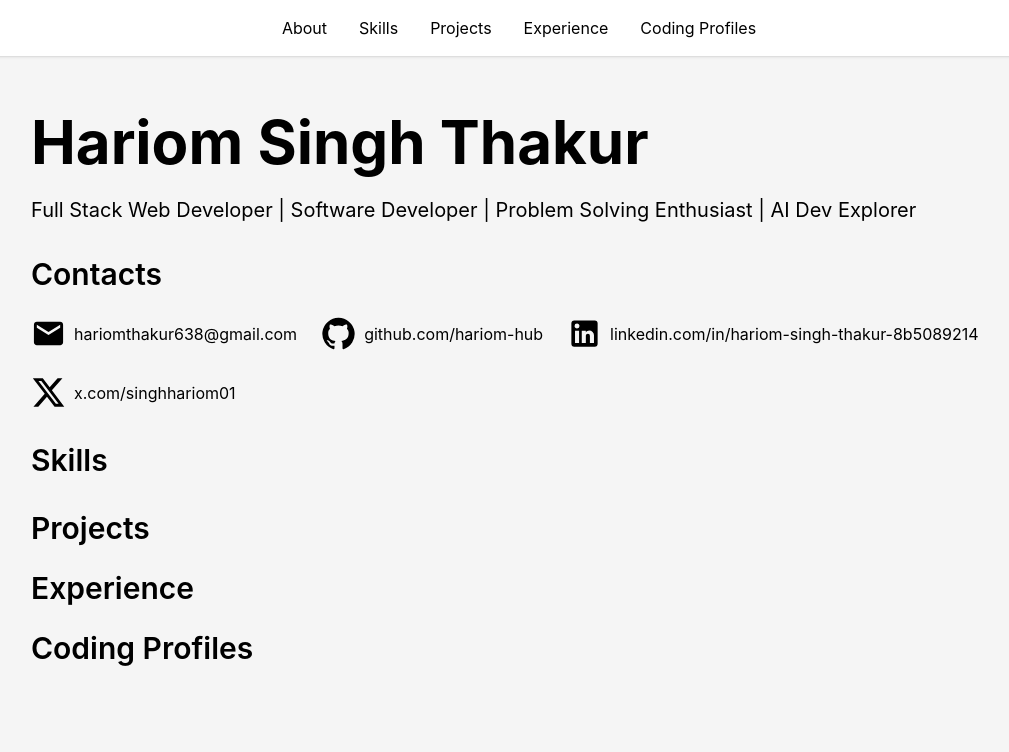
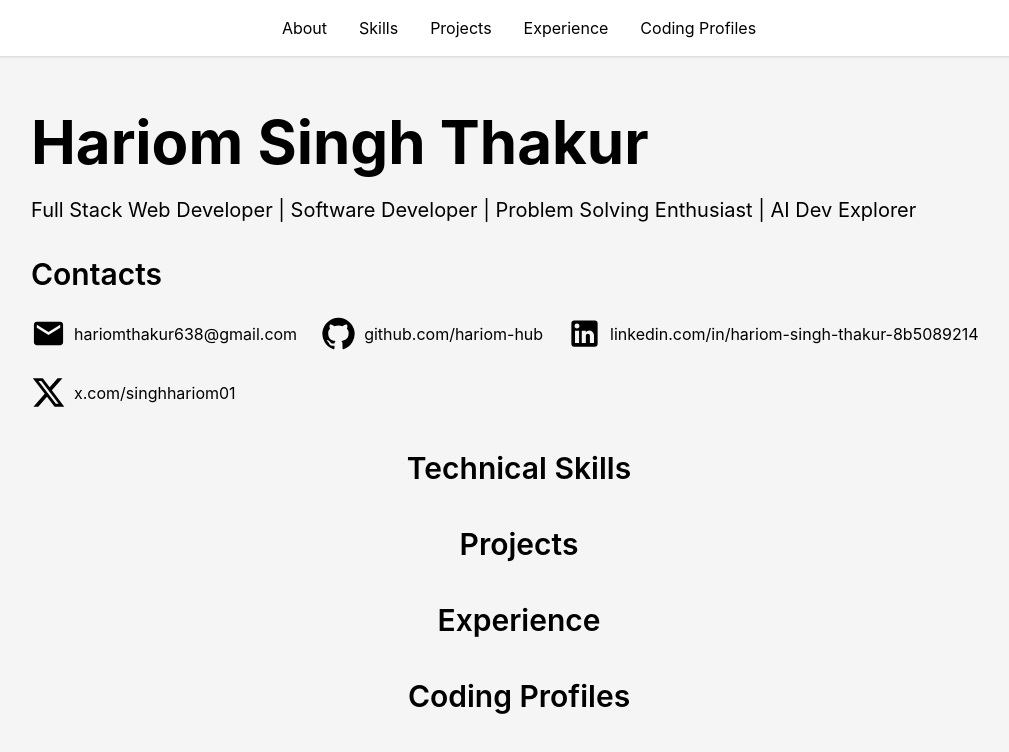
Before and after one commit to hariom-hub/Portfolio, a React (Vite) app in the folder portfolio-frontend/: page / in a window 1280 px wide. Shown: the top 752 px of the page, without its empty margins (121-1130 px from the left). Built offline with nearby package versions, Linux system fonts and the light colour scheme.

Commit message:
sections moved to center

```diff
--- a/portfolio-frontend/index.html
+++ b/portfolio-frontend/index.html
@@ -6,8 +6,8 @@
     <meta name="viewport" content="width=device-width, initial-scale=1.0" />
     <title>Hariom Singh Thakur</title>
   </head>
-  <body>
-</body>
+  <body style="scroll-behavior: smooth;">
+</body >
     <div id="root"></div>
     <script type="module" src="/src/main.jsx"></script>
   </body>
--- a/portfolio-frontend/src/Components/Header.jsx
+++ b/portfolio-frontend/src/Components/Header.jsx
@@ -13,7 +13,7 @@ export const Header = () => {
 
      return (
           <header className="fixed top-0 w-full z-[100] bg-white shadow">
-               <div className="max-w-6xl mx-auto px-4 py-4 flex items-center justify-around">
+               <div className="max-w-6xl  mx-auto px-4 py-4 flex items-center justify-around">
 
                     {/* Logo */}
 
@@ -46,7 +46,6 @@ export const Header = () => {
                                    <a
                                         key={index}
                                         className="cursor-pointer hover:underline"
-                                        onClick={() => setIsOpen(false)}
                                    >
                                         {val}
                                    </a>
--- a/portfolio-frontend/src/Components/MainSection.jsx
+++ b/portfolio-frontend/src/Components/MainSection.jsx
@@ -62,20 +62,26 @@ export const MainSection = () => {
                     </div>
                </div>
 
-               <div className="skills my-8">
+               <div className="skills my-10 text-center">
 
                     <h2 className="text-3xl  font-semibold mb-6">
-                         Skills
+                        Technical Skills
                     </h2>
+                    <div>
+                         <div></div>
+                         <div></div>
+                         <div></div>
+                         <div></div>
+                    </div>
 
                </div>
-               <div id='projects'>
+               <div className='projects my-10 text-center'>
                     <h2 className='text-3xl font-semibold mb-6'>Projects</h2>
                </div>
-               <div id='experience'>
+               <div className='experience my-10 text-center'>
                     <h2 className='text-3xl font-semibold mb-6'>Experience</h2>
                </div>
-               <div id='coding-profiles'>
+               <div className='experience my-10 text-center'>
                     <h2 className='text-3xl font-semibold mb-6'>Coding Profiles</h2>
                </div>
 
```
